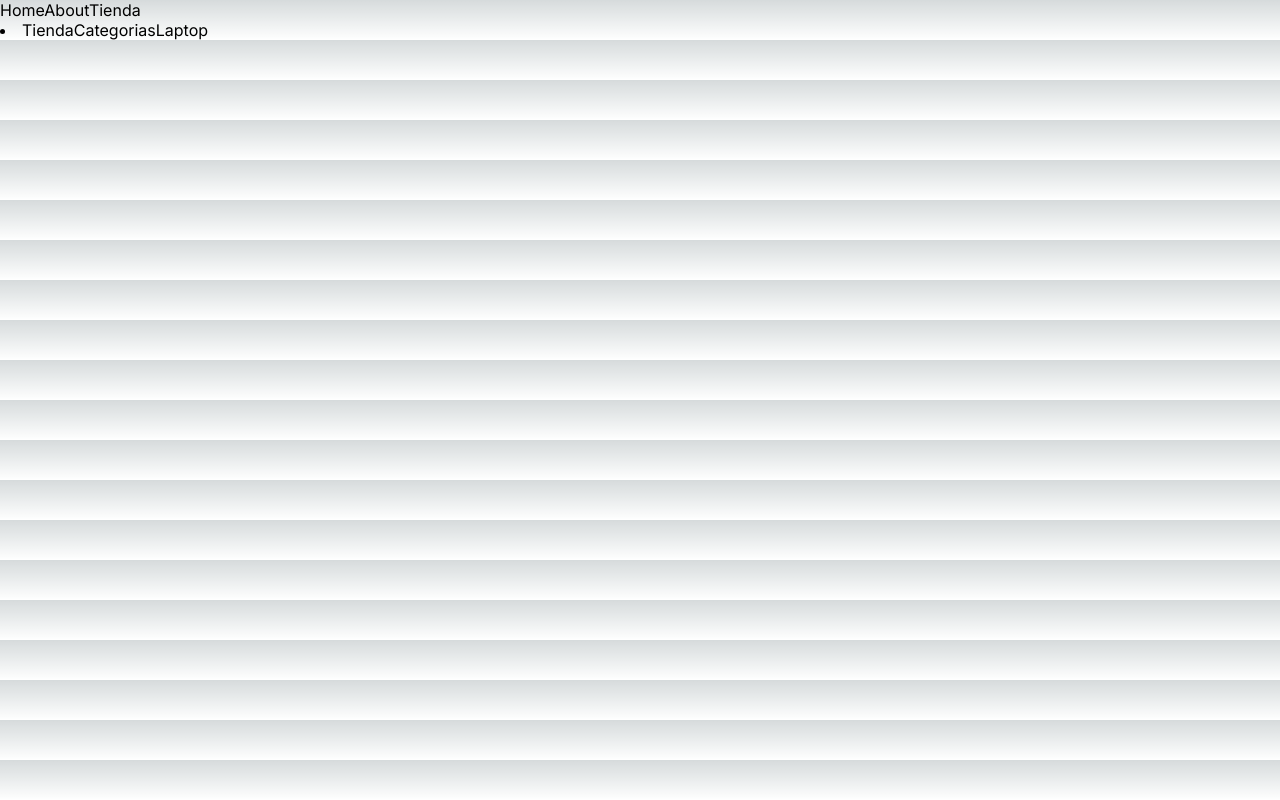
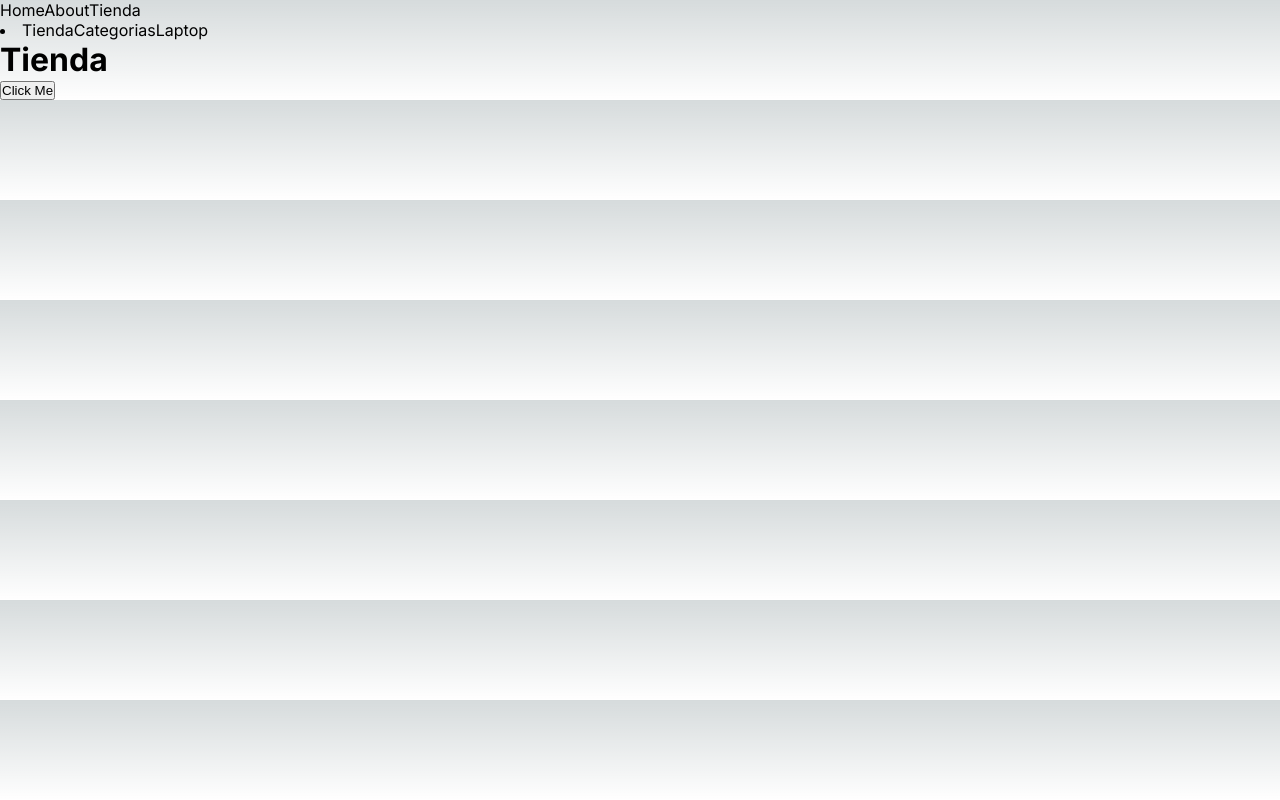
Before and after one commit to lordraum/curso-fazt-nextjs, a Next.js app: page /tienda in a window 1280 px wide. Built offline with nearby package versions, Linux system fonts and the light colour scheme.

Commit message:
'metadata/fonts/server-components'

```diff
--- a/app/tienda/layout.jsx
+++ b/app/tienda/layout.jsx
@@ -1,15 +1,19 @@
 import Link from 'next/link'
 
-export default function RootLayout () {
+export default function RootLayout ({ children }) {
   return (
+    <main>
     <nav>
       <lu>
         <li>
           <Link href='/tienda'>Tienda</Link>
           <Link href='/tienda/categorias'>Categorias</Link>
           <Link href='/tienda/categorias/laptop'>Laptop</Link>
+
         </li>
       </lu>
     </nav>
+    {children}
+    </main>
   )
 }
--- a/app/tienda/page.jsx
+++ b/app/tienda/page.jsx
@@ -1,5 +1,10 @@
+'use client'
+
 export default function TiendaPage () {
   return (
-    <h1>Tienda</h1>
+    <main>
+      <h1>Tienda</h1>
+      <button onClick={() => console.log('Click')}>Click Me</button>
+    </main>
   )
 }
```
Also changed, not shown: 1 other file (tests, documents, lock files or other folders).
